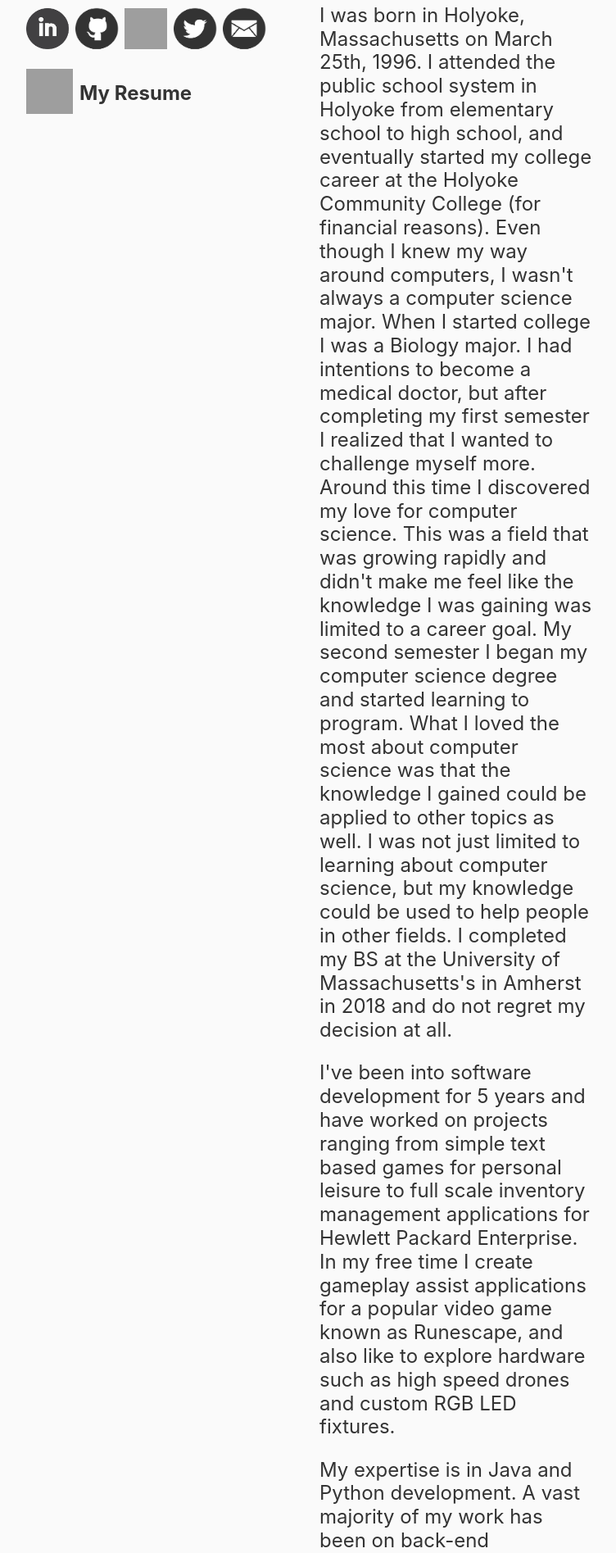
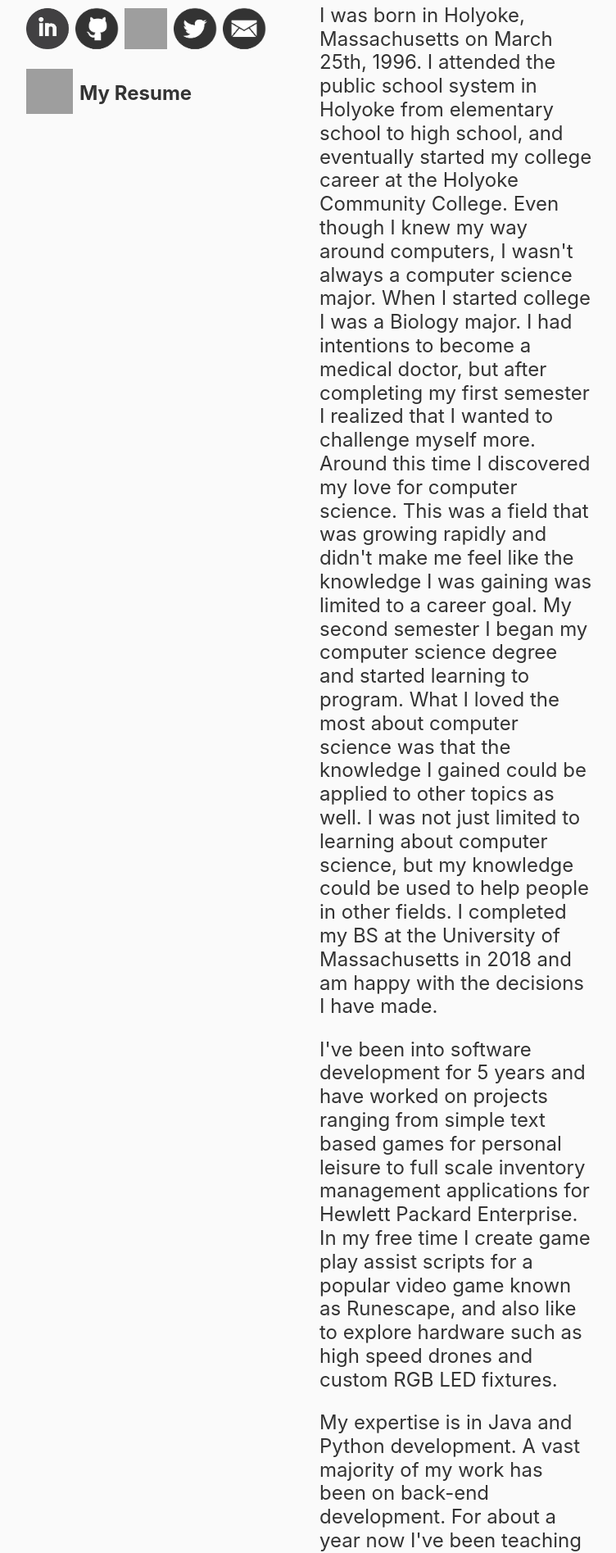
Before and after one commit to Osanchez/PortfolioWebsite, a Django app: page /about/ in a window 1280 px wide. Shown: the part 426-2321 px from the top of the page at 82% size, without its empty margins (75-827 px from the left). Run offline with Django 3.2, Linux system fonts and the light colour scheme; parts of the project's set-up code (start-up, migrations or seed data) failed here and were passed over; some libraries are stand-ins or nearby versions; grey boxes are pictures that could not be loaded.

Commit message:
fixed some grammar issues in the about me page

```diff
--- a/blog/templates/blog/about.html
+++ b/blog/templates/blog/about.html
@@ -80,7 +80,7 @@
                 <p class="wow fadeInLeft" data-wow-duration="1s">
                     I was born in Holyoke, Massachusetts on March 25th, 1996.
                     I attended the public school system in Holyoke from elementary school to high school,
-                    and eventually started my college career at the Holyoke Community College (for financial reasons).
+                    and eventually started my college career at the Holyoke Community College.
                     Even though I knew my way around computers, I wasn't always a computer science major.
                     When I started college I was a Biology major. I had intentions to become a medical doctor, but
                     after completing my first semester I realized that I wanted to challenge myself more.
@@ -90,14 +90,14 @@
                     My second semester I began my computer science degree and started learning to program. What I loved
                     the most about computer science was that the knowledge I gained could be applied to other topics as well.
                     I was not just limited to learning about computer science, but my knowledge could be used to help
-                    people in other fields. I completed my BS at the University of Massachusetts's in Amherst in 2018 and
-                    do not regret my decision at all.
+                    people in other fields. I completed my BS at the University of Massachusetts in 2018 and
+                    am happy with the decisions I have made.
                 </p>
 
                 <p class="wow fadeInRight" data-wow-duration="1s">
                     I've been into software development for 5 years and have worked on projects ranging
                     from simple text based games for personal leisure to full scale inventory management applications
-                    for Hewlett Packard Enterprise. In my free time I create gameplay assist applications
+                    for Hewlett Packard Enterprise. In my free time I create game play assist scripts
                     for a popular video game known as Runescape, and also like to explore hardware such as high speed drones
                     and custom RGB LED fixtures.
                 </p>
```
